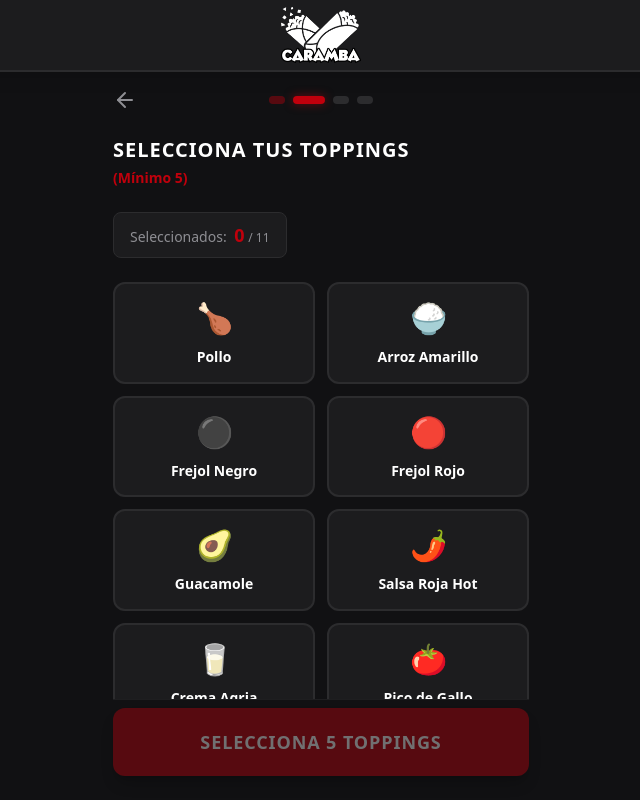
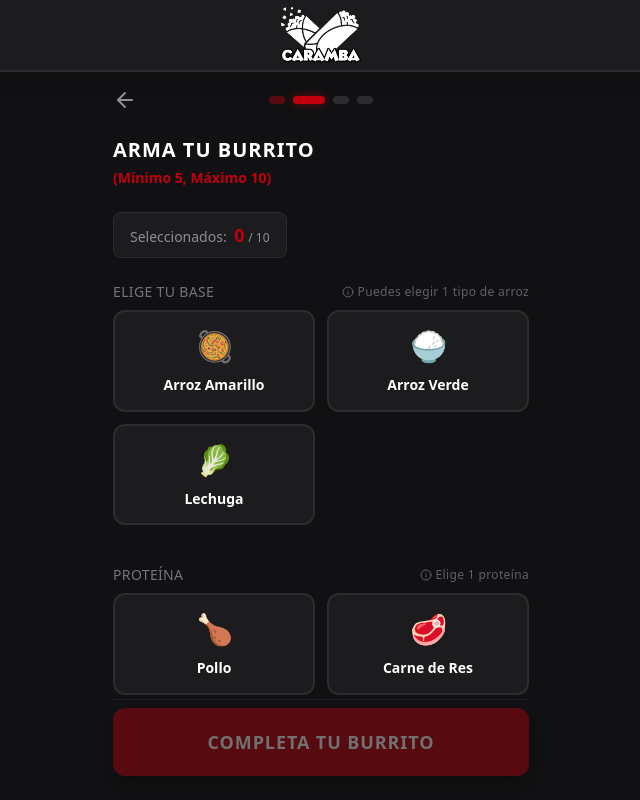
Before and after one commit to SrChaoz/Caramba-Menu, a Next.js app: page / in a window 1280 px wide. Both pictures are taken after a click on the button "SIGUIENTE". Shown: the top 800 px of the page, without its empty margins (319-959 px from the left). Built offline with nearby package versions, Linux system fonts and the light colour scheme.

Commit message:
Update Toppings

```diff
--- a/package.json
+++ b/package.json
@@ -9,7 +9,6 @@
     "lint": "eslint"
   },
   "dependencies": {
-    "@next/font": "^14.2.15",
     "@vercel/analytics": "^2.0.1",
     "lucide-react": "^0.577.0",
     "next": "16.1.6",
--- a/src/app/page.tsx
+++ b/src/app/page.tsx
@@ -8,7 +8,7 @@ import ToppingSelector from '@/components/ToppingSelector';
 import BurritoTabs from '@/components/BurritoTabs';
 import CustomerForm from '@/components/CustomerForm';
 import OrderSummary from '@/components/OrderSummary';
-import { MIN_TOPPINGS } from '@/config/menu';
+import { validateBurrito } from '@/config/menu';
 import { ArrowLeft, ArrowRight } from 'lucide-react';
 
 export default function Home() {
@@ -83,18 +83,18 @@ export default function Home() {
             <ToppingSelector
               burritoId={burritos[0].id}
               selectedToppings={burritos[0].selectedToppings}
-              onToggle={(tId) => toggleTopping(burritos[0].id, tId)}
+              onToggle={toggleTopping}
             />
             {/* Same mode global continue button */}
             <div className="w-full mt-4 bg-caramba-bg pt-2 pb-6 sticky bottom-0 border-t border-caramba-border/50">
               <button
                 onClick={handleNextFromToppings}
-                disabled={burritos[0].selectedToppings.length < MIN_TOPPINGS}
+                disabled={!validateBurrito(burritos[0].selectedToppings)}
                 className="btn-primary text-lg py-5 shadow-lg shadow-black/50 flex items-center justify-center gap-2 w-full"
               >
-                {burritos[0].selectedToppings.length >= MIN_TOPPINGS ? (
+                {validateBurrito(burritos[0].selectedToppings) ? (
                   <>CONTINUAR <ArrowRight className="w-5 h-5" /></>
-                ) : `SELECCIONA ${MIN_TOPPINGS} TOPPINGS`}
+                ) : `COMPLETA TU BURRITO`}
               </button>
             </div>
           </div>
--- a/src/components/BurritoTabs.tsx
+++ b/src/components/BurritoTabs.tsx
@@ -1,6 +1,6 @@
 import { useState } from 'react';
 import { useCartStore } from '@/store/cartStore';
-import { MIN_TOPPINGS } from '@/config/menu';
+import { MIN_TOPPINGS, validateBurrito } from '@/config/menu';
 import ToppingSelector from './ToppingSelector';
 import { CheckCircle2, ArrowRight } from 'lucide-react';
 
@@ -12,14 +12,15 @@ export default function BurritoTabs({ onNext }: Props) {
   const { burritos, toggleTopping } = useCartStore();
   const [activeTab, setActiveTab] = useState(0);
 
-  const allValid = burritos.every(b => b.selectedToppings.length >= MIN_TOPPINGS);
+  const allValid = burritos.every(b => validateBurrito(b.selectedToppings));
+
 
   return (
     <div className="flex flex-col gap-4 w-full animate-fade-in relative pb-24">
       {/* Tabs list */}
       <div className="flex gap-3 w-full overflow-x-auto pb-4 snap-x snap-mandatory hide-scrollbar">
         {burritos.map((b, idx) => {
-          const isValid = b.selectedToppings.length >= MIN_TOPPINGS;
+          const isValid = validateBurrito(b.selectedToppings);
           const isActive = activeTab === idx;
           return (
             <button
@@ -45,7 +46,7 @@ export default function BurritoTabs({ onNext }: Props) {
             <ToppingSelector
               burritoId={b.id}
               selectedToppings={b.selectedToppings}
-              onToggle={(tId) => toggleTopping(b.id, tId)}
+              onToggle={toggleTopping}
             />
           </div>
         ))}
--- a/src/components/CustomerForm.tsx
+++ b/src/components/CustomerForm.tsx
@@ -60,10 +60,10 @@ export default function CustomerForm({ onNext }: Props) {
         {/* Selector de Día de Entrega */}
         <div className="bg-caramba-surface/50 p-4 rounded-2xl border border-caramba-border mt-2">
           <label className="text-caramba-muted text-sm font-bold uppercase mb-3 flex items-center gap-2 tracking-wider">
-            <Calendar className="w-4 h-4" /> ¿Qué día te entregamos? (7 a 8 PM)
+            <Calendar className="w-4 h-4" /> ¿Qué día te entregamos? (7 a 9 PM)
           </label>
           <div className="flex flex-col gap-2">
-            {(['Viernes', 'Sábado', 'Domingo'] as DeliveryDay[]).map((day) => (
+            {(['Viernes', 'Sábado'] as DeliveryDay[]).map((day) => (
               <button
                 key={day}
                 onClick={() => setCustomer({ deliveryDay: day })}
--- a/src/components/OrderSummary.tsx
+++ b/src/components/OrderSummary.tsx
@@ -1,6 +1,6 @@
 import { useCartStore } from '@/store/cartStore';
 import { buildWhatsAppURL } from '@/lib/whatsapp';
-import { TOPPINGS } from '@/config/menu';
+import { TOPPINGS, sortToppings } from '@/config/menu';
 import { Receipt, User, MapPin, Package, ArrowLeft, Calendar, Phone } from 'lucide-react';
 
 interface Props {
@@ -57,7 +57,7 @@ export default function OrderSummary({ onBack }: Props) {
                 Burrito {i + 1}
               </span>
               <span className="text-caramba-text text-sm leading-relaxed font-medium">
-                {b.selectedToppings.map(resolveLabel).join(', ')}
+                {sortToppings(b.selectedToppings).map(resolveLabel).join(', ')}
               </span>
             </div>
           ))}
--- a/src/components/ToppingSelector.tsx
+++ b/src/components/ToppingSelector.tsx
@@ -1,55 +1,128 @@
-import { TOPPINGS, MIN_TOPPINGS } from '@/config/menu';
-import { AlertTriangle } from 'lucide-react';
+import React, { useMemo, useEffect, useState, useRef } from 'react';
+import { TOPPINGS, MIN_TOPPINGS, MAX_TOPPINGS, TOPPING_CATEGORIES, validateBurrito } from '@/config/menu';
+import { Info } from 'lucide-react';
 
 interface Props {
   burritoId: number;
   selectedToppings: string[];
-  onToggle: (toppingId: string) => void;
+  onToggle: (burritoId: number, toppingId: string) => void;
 }
 
-export default function ToppingSelector({ burritoId, selectedToppings, onToggle }: Props) {
-  const isValid = selectedToppings.length >= MIN_TOPPINGS;
+const ToppingSelector = React.memo(function ToppingSelector({ burritoId, selectedToppings, onToggle }: Props) {
+  const isValid = validateBurrito(selectedToppings);
+  const reachedMax = selectedToppings.length >= MAX_TOPPINGS;
+
+  const [isStickyVisible, setIsStickyVisible] = useState(false);
+  const staticCounterRef = useRef<HTMLDivElement>(null);
+
+  useEffect(() => {
+    const observer = new IntersectionObserver(
+      ([entry]) => {
+        setIsStickyVisible(!entry.isIntersecting);
+      },
+      { threshold: 0 }
+    );
+
+    if (staticCounterRef.current) observer.observe(staticCounterRef.current);
+    return () => observer.disconnect();
+  }, []);
+
+  // Optimización de rendimiento para iterar una sola vez sobre los exclusivos
+  const selectedExclusiveGroups = useMemo(() => {
+    const groups = new Set<string>();
+    for (const id of selectedToppings) {
+      const t = TOPPINGS.find(to => to.id === id);
+      if (t && t.exclusiveGroup) groups.add(t.exclusiveGroup);
+    }
+    return groups;
+  }, [selectedToppings]);
 
   return (
-    <div className="flex flex-col gap-4 w-full animate-fade-in">
+    <div className="flex flex-col gap-4 w-full animate-fade-in relative">
+
+      {/* Sticky Pill */}
+      <div
+        className={`fixed top-24 left-1/2 -translate-x-1/2 z-50 transition-all duration-300 pointer-events-none ${
+          isStickyVisible ? 'opacity-100 translate-y-0 scale-100' : 'opacity-0 -translate-y-4 scale-95'
+        }`}
+      >
+        <div className="bg-caramba-surface/85 backdrop-blur-xl px-4 py-2 rounded-full border border-caramba-border shadow-lg shadow-black/40 text-xs sm:text-sm flex items-center gap-2 whitespace-nowrap">
+          <span>🛒</span>
+          <span className="text-white font-bold">
+            <strong className={`text-base ${reachedMax ? 'text-caramba-red' : isValid ? 'text-[#2EBA5B]' : 'text-white'}`}>
+              {selectedToppings.length}
+            </strong> seleccionados
+          </span>
+          <span className="text-caramba-muted font-medium ml-1">
+            (Mín: {MIN_TOPPINGS} - Máx: {MAX_TOPPINGS})
+          </span>
+        </div>
+      </div>
+
       <div className="flex flex-col gap-1 mb-2">
         <h2 className="text-xl font-black uppercase tracking-wider text-white">
-          Selecciona tus toppings
+          Arma tu burrito
         </h2>
         <span className="text-caramba-red text-sm font-bold">
-          (Mínimo {MIN_TOPPINGS})
+          (Mínimo {MIN_TOPPINGS}, Máximo {MAX_TOPPINGS})
         </span>
       </div>
 
-      <div className="flex bg-caramba-surface rounded-lg px-4 py-2 mb-2 w-fit border border-caramba-border">
+      <div ref={staticCounterRef} className="flex bg-caramba-surface rounded-lg px-4 py-2 mb-2 w-fit border border-caramba-border">
         <span className="text-caramba-muted text-sm font-medium">
-          Seleccionados: <strong className={`text-lg ml-1 ${isValid ? 'text-green-500' : 'text-caramba-red'}`}>{selectedToppings.length}</strong> <span className="text-xs">/ {TOPPINGS.length}</span>
+          Seleccionados: <strong className={`text-lg ml-1 ${isValid ? 'text-green-500' : 'text-caramba-red'}`}>{selectedToppings.length}</strong> <span className="text-xs">/ {MAX_TOPPINGS}</span>
         </span>
       </div>
 
-      <div className="grid grid-cols-2 gap-3 pb-4">
-        {TOPPINGS.map((topping) => {
+      {TOPPING_CATEGORIES.map(category => {
+        const categoryToppings = TOPPINGS.filter(t => t.categoryId === category.id);
+        if (categoryToppings.length === 0) return null;
+
+        return (
+          <div key={category.id} className="mb-4">
+            <h3 className="text-sm font-medium text-caramba-muted/80 mb-2 uppercase tracking-wide flex items-center justify-between">
+              {category.name}
+              {category.id === 'base' && (
+                <span className="text-xs normal-case font-normal flex items-center gap-1 opacity-80">
+                  <Info className="w-3 h-3"/> Puedes elegir 1 tipo de arroz
+                </span>
+              )}
+              {category.id === 'meat' && (
+                <span className="text-xs normal-case font-normal flex items-center gap-1 opacity-80">
+                  <Info className="w-3 h-3"/> Elige 1 proteína
+                </span>
+              )}
+            </h3>
+            <div className="grid grid-cols-2 gap-3 pb-2">
+              {categoryToppings.map((topping) => {
                 const isActive = selectedToppings.includes(topping.id);
+
+                const hasAnotherInExclusiveGroup = topping.exclusiveGroup
+                  ? selectedExclusiveGroups.has(topping.exclusiveGroup) && !isActive
+                  : false;
+
+                const isDisabled = reachedMax && !isActive && !hasAnotherInExclusiveGroup;
+
                 return (
                   <button
                     key={topping.id}
-              onClick={() => onToggle(topping.id)}
-              className={`topping-card ${isActive ? 'active' : ''}`}
+                    onClick={() => onToggle(burritoId, topping.id)}
+                    className={`topping-card ${isActive ? 'active' : ''} ${isDisabled ? 'opacity-50 cursor-not-allowed grayscale' : ''}`}
                     type="button"
+                    title={isDisabled ? `Límite de ${MAX_TOPPINGS} toppings alcanzado` : ''}
                   >
-              {/* No emojis in screenshot design but SRS explicitly asks to use emoji property, so I'll render both elegantly */}
                     <span className="text-3xl mb-1">{topping.emoji}</span>
-              <span className="font-bold text-sm leading-tight text-white">{topping.label}</span>
+                    <span className="font-bold text-sm leading-tight text-center text-white">{topping.label}</span>
                   </button>
                 );
               })}
             </div>
-
-      {!isValid && (
-        <p className="text-caramba-red text-sm font-bold bg-caramba-red/10 p-3 rounded-lg border border-caramba-red/20 flex items-center justify-center gap-2">
-          <AlertTriangle className="w-5 h-5" /> Faltan {MIN_TOPPINGS - selectedToppings.length} ingredientes para confirmar
-        </p>
-      )}
           </div>
         );
-}
+      })}
+
+    </div>
+  );
+});
+
+export default ToppingSelector;
--- a/src/config/menu.ts
+++ b/src/config/menu.ts
@@ -1,7 +1,21 @@
+export interface ToppingCategory {
+  id: string;
+  name: string;
+  required?: boolean;
+}
+
+export const TOPPING_CATEGORIES: ToppingCategory[] = [
+  { id: 'base', name: 'Elige tu base', required: true },
+  { id: 'meat', name: 'Proteína' },
+  { id: 'regular', name: 'Adicionales' },
+];
+
 export interface Topping {
   id: string;      // slug único, e.g. 'pollo'
+  categoryId: string; // categoría del topping
   label: string;   // nombre visible, e.g. 'Pollo'
   emoji: string;   // emoji representativo
+  exclusiveGroup?: string; // para toppings mutuamente excluyentes (ej: 'arroz')
 }
 
 export const MENU_CONFIG = {
@@ -12,21 +26,29 @@ export const MENU_CONFIG = {
     currencySymbol: '$',
   },
   validation: {
-    minToppings: 5,           // REGLA CRÍTICA: mínimo 5 toppings por burrito
-    maxToppings: 11,          // máximo = total de toppings disponibles
+    minToppings: 5,           // Mínimo 5 toppings por burrito
+    maxToppings: 10,          // Máximo 10 toppings en total
   },
   toppings: [
-    { id: 'pollo',         label: 'Pollo',           emoji: '🍗' },
-    { id: 'arroz-amarillo',label: 'Arroz Amarillo',  emoji: '🍚' },
-    { id: 'frejol-negro',  label: 'Frejol Negro',    emoji: '⚫' },
-    { id: 'frejol-rojo',   label: 'Frejol Rojo',     emoji: '🔴' },
-    { id: 'guacamole',     label: 'Guacamole',       emoji: '🥑' },
-    { id: 'salsa-roja-hot',label: 'Salsa Roja Hot',  emoji: '🌶️' },
-    { id: 'crema-agria',   label: 'Crema Agria',     emoji: '🥛' },
-    { id: 'pico-de-gallo', label: 'Pico de Gallo',   emoji: '🍅' },
-    { id: 'cebolla',       label: 'Cebolla',         emoji: '🧅' },
-    { id: 'cilantro',      label: 'Cilantro',        emoji: '🌿' },
-    { id: 'limon',         label: 'Limón',           emoji: '🍋' },
+    // Base
+    { id: 'arroz-amarillo', categoryId: 'base', exclusiveGroup: 'arroz', label: 'Arroz Amarillo', emoji: '🥘' },
+    { id: 'arroz-verde',    categoryId: 'base', exclusiveGroup: 'arroz', label: 'Arroz Verde',    emoji: '🍚' },
+    { id: 'lechuga',        categoryId: 'base', label: 'Lechuga',         emoji: '🥬' },
+    // Proteína
+    { id: 'pollo',          categoryId: 'meat', exclusiveGroup: 'meat', label: 'Pollo',           emoji: '🍗' },
+    { id: 'carne-res',      categoryId: 'meat', exclusiveGroup: 'meat', label: 'Carne de Res',    emoji: '🥩' },
+    // Adicionales
+    { id: 'frejol-negro',   categoryId: 'regular', label: 'Frejol Negro',    emoji: '⚫' },
+    { id: 'frejol-rojo',    categoryId: 'regular', label: 'Frejol Rojo',     emoji: '🔴' },
+    { id: 'guacamole',      categoryId: 'regular', label: 'Guacamole',       emoji: '🥑' },
+    { id: 'crema-agria',    categoryId: 'regular', label: 'Crema Agria',     emoji: '🥛' },
+    { id: 'salsa-roja-hot', categoryId: 'regular', label: 'Salsa Hot',       emoji: '🌶️' },
+    { id: 'queso',          categoryId: 'regular', label: 'Queso',           emoji: '🧀' },
+    { id: 'choclo',         categoryId: 'regular', label: 'Choclo',          emoji: '🌽' },
+    { id: 'pico-de-gallo',  categoryId: 'regular', label: 'Pico de Gallo',   emoji: '🍅' },
+    { id: 'cebolla',        categoryId: 'regular', label: 'Cebolla',         emoji: '🧅' },
+    { id: 'cilantro',       categoryId: 'regular', label: 'Cilantro',        emoji: '🌿' },
+
   ] as Topping[],
   whatsapp: {
     phone: '593987543310',
@@ -36,3 +58,40 @@ export const MENU_CONFIG = {
 export const TOPPINGS = MENU_CONFIG.toppings;
 export const BASE_PRICE = MENU_CONFIG.product.basePrice;
 export const MIN_TOPPINGS = MENU_CONFIG.validation.minToppings;
+export const MAX_TOPPINGS = MENU_CONFIG.validation.maxToppings;
+
+export function validateBurrito(selectedToppingIds: string[]): boolean {
+  if (selectedToppingIds.length < MIN_TOPPINGS) return false;
+
+  for (const cat of TOPPING_CATEGORIES) {
+    if (cat.required) {
+      const hasRequired = selectedToppingIds.some(id => {
+        const topping = TOPPINGS.find(t => t.id === id);
+        return topping?.categoryId === cat.id;
+      });
+      if (!hasRequired) return false;
+    }
+  }
+  return true;
+}
+
+/**
+ * Ordena los IDs de los ingredientes según el orden físico de preparación del burrito
+ */
+export function sortToppings(toppingIds: string[]): string[] {
+  const getPriority = (id: string): number => {
+    if (id === 'crema-agria') return 0; // Siempre primero
+
+    const topping = TOPPINGS.find(t => t.id === id);
+    if (!topping) return 4; // Por defecto: regular
+
+    if (topping.categoryId === 'base') return 1;
+    if (id.includes('frejol')) return 2;
+    if (topping.categoryId === 'meat') return 3;
+    if (id === 'guacamole') return 5; // Siempre último
+
+    return 4; // Demás ingredientes (queso, salsas, etc)
+  };
+
+  return [...toppingIds].sort((a, b) => getPriority(a) - getPriority(b) || a.localeCompare(b));
+}
--- a/src/lib/whatsapp.ts
+++ b/src/lib/whatsapp.ts
@@ -1,5 +1,5 @@
 import { OrderPayload } from '@/types';
-import { MENU_CONFIG, TOPPINGS } from '@/config/menu';
+import { MENU_CONFIG, TOPPINGS, sortToppings } from '@/config/menu';
 
 export function buildWhatsAppURL(payload: OrderPayload): string {
   const { customer, quantity, burritos, total } = payload;
@@ -11,7 +11,8 @@ export function buildWhatsAppURL(payload: OrderPayload): string {
 
   // Construye el detalle de cada burrito
   const burritoLines = burritos.map((b, i) => {
-    const labels = b.selectedToppings.map(resolveLabel).join(', ');
+    const sortedToppings = sortToppings(b.selectedToppings);
+    const labels = sortedToppings.map(resolveLabel).join(', ');
     return `🌯 Burrito ${i + 1}:\n   ${labels}.`;
   }).join('\n\n');
 
@@ -31,11 +32,9 @@ export function buildWhatsAppURL(payload: OrderPayload): string {
     burritoLines,
   ].join('\n');
 
-  // Para WhatsApp Web es común que `encodeURIComponent` rompa emojis compuestos o multiforme
-  // Una alternativa directa y más segura es aislar la codificación estándar y arreglar espacios
-  // Otra opción que WhatsApp nativo prefiere es `window.encodeURI` o directamente enviar los emojis sin codificar,
-  // dejando que la app/OS los parsee.
-  let encodedMessage = encodeURI(message).replace(/#/g, '%23').replace(/\+/g, '%2B');
+  // Usar encodeURIComponent es el estándar correcto para parámetros de consulta (query strings)
+  // y usar api.whatsapp.com previene pérdida de datos o emojis en redesirecciones de wa.me en Desktop
+  const encodedMessage = encodeURIComponent(message);
 
-  return `https://wa.me/${phone}?text=${encodedMessage}`;
+  return `https://api.whatsapp.com/send/?phone=${phone}&text=${encodedMessage}`;
 }
--- a/src/store/cartStore.ts
+++ b/src/store/cartStore.ts
@@ -43,18 +43,40 @@ export const useCartStore = create<CartState>((set, get) => ({
   setMode: (mode) => set({ mode }),
 
   toggleTopping: (burritoId, toppingId) => {
-    const { burritos, mode, quantity } = get();
+    const { burritos, mode } = get();
+    // Encuentra la configuración del topping que estamos intentando agregar
+    const toppingConfig = MENU_CONFIG.toppings.find(t => t.id === toppingId);
 
     const updated = burritos.map(b => {
       // En modo 'same', actualiza TODOS los burritos simultáneamente
       if (mode === 'same' || b.id === burritoId) {
         const has = b.selectedToppings.includes(toppingId);
-        return {
-          ...b,
-          selectedToppings: has
-            ? b.selectedToppings.filter(t => t !== toppingId)
-            : [...b.selectedToppings, toppingId],
-        };
+
+        let newSelected = [...b.selectedToppings];
+
+        if (has) {
+          // Si ya lo tiene, simplemente lo quita
+          newSelected = newSelected.filter(t => t !== toppingId);
+        } else {
+          // Si va a agregarlo, se procesan reglas de exclusividad primero
+          if (toppingConfig?.exclusiveGroup) {
+            // Elimina cualquier topping que pertenezca al mismo exclusiveGroup
+            const exclusiveIds = MENU_CONFIG.toppings
+              .filter(t => t.exclusiveGroup === toppingConfig.exclusiveGroup)
+              .map(t => t.id);
+            newSelected = newSelected.filter(t => !exclusiveIds.includes(t));
+          }
+
+          // Luego, verificar si alcanzó el máximo permitido
+          if (newSelected.length < MENU_CONFIG.validation.maxToppings) {
+            newSelected.push(toppingId);
+          } else {
+            // Si ya alcanzó el máximo, ignorar el toggle para agregar (no hacer push)
+            return b; // Retorna sin cambios
+          }
+        }
+
+        return { ...b, selectedToppings: newSelected };
       }
       return b;
     });
```
Lines whose indentation alone changed are shown as unchanged.
